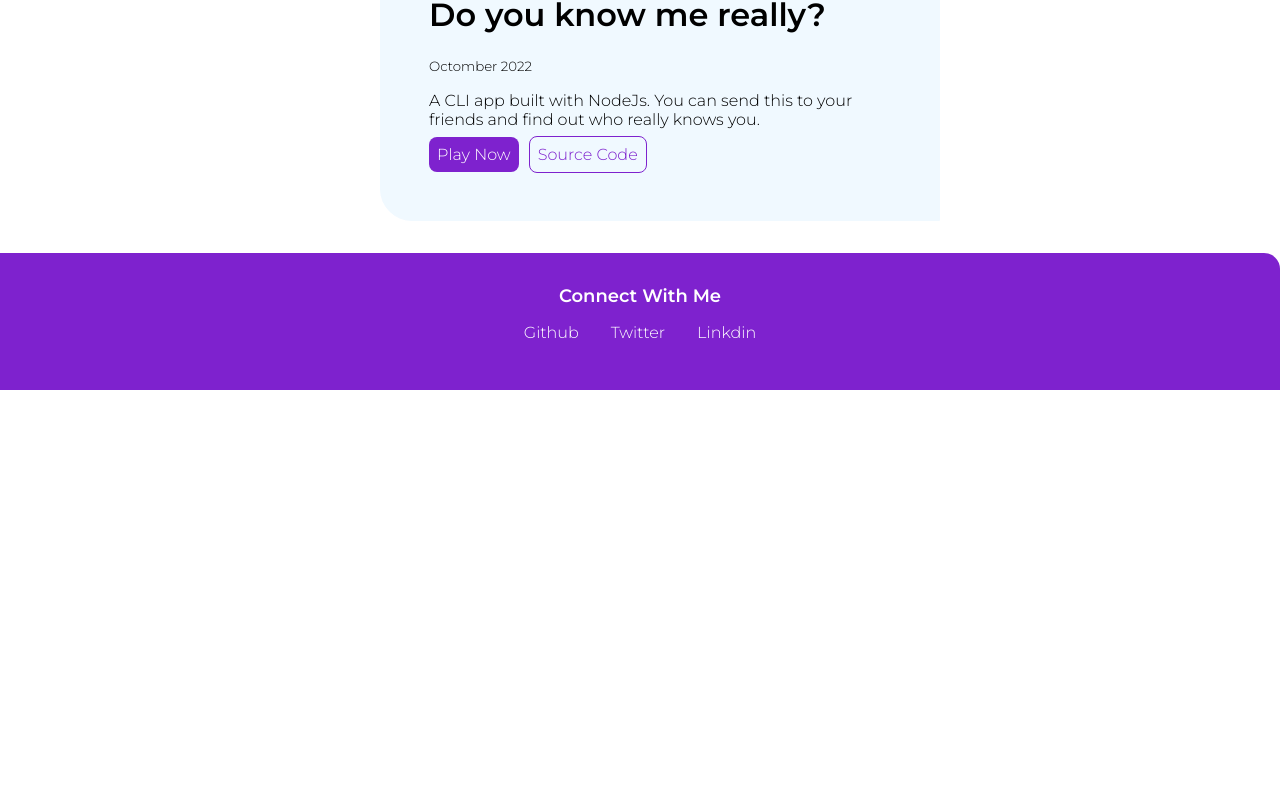
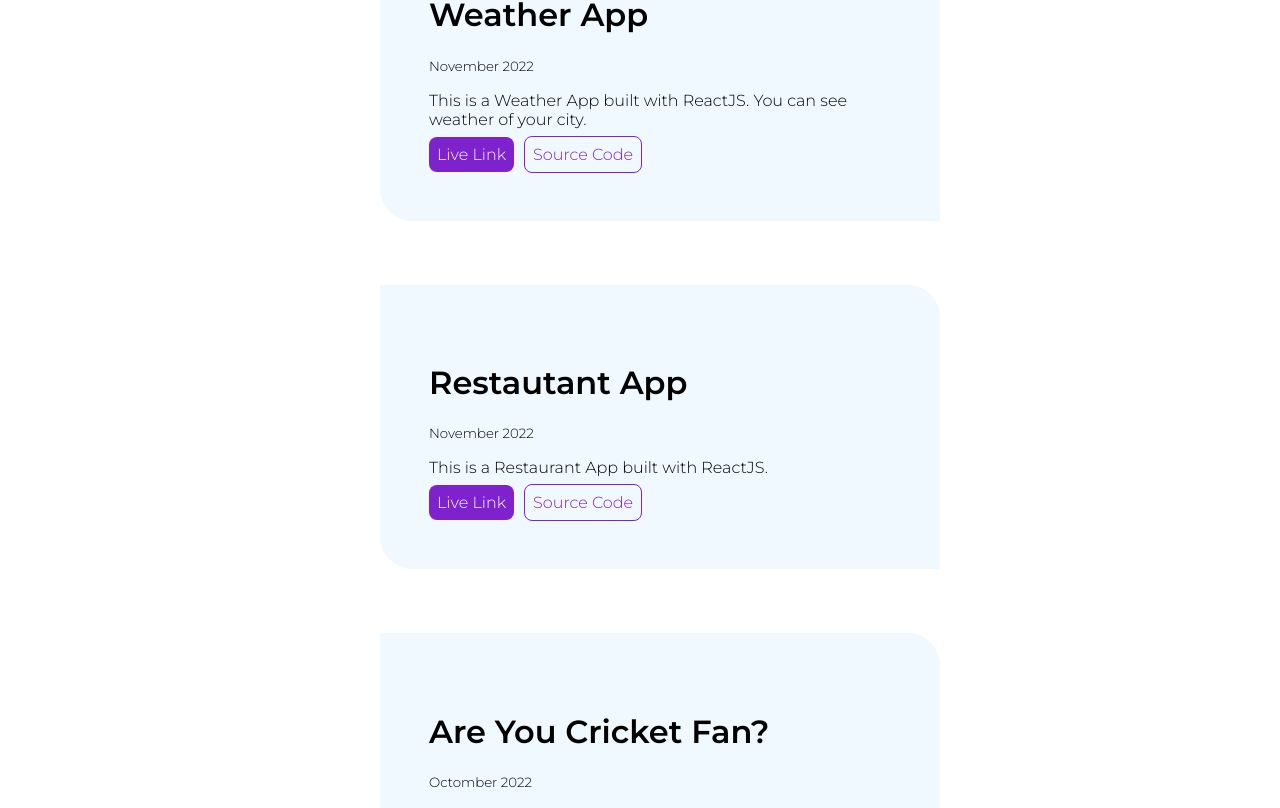
Before and after one commit to yash-purkar/portfolio, a React (Create React App) app: page /projects in a window 1280 px wide. Shown: the part 708-1516 px from the top of the page. Before the commit the page ends 1098 px from the top, so only its background shows below. Built offline with nearby package versions, Linux system fonts and the light colour scheme.

Commit message:
started blog page

```diff
--- a/src/Components/Blogs.js
+++ b/src/Components/Blogs.js
@@ -1,12 +1,13 @@
 import React from 'react'
 import Header from './Header'
 import img from './images/hacker_mindset.svg'
+import Blogsection from './Blogs/blogSection'
 
 const Blogs = () => {
   return (
     <>
       <Header img={img} txt="Read My" htxt="Blogs" />
-      <div>Blogs</div>
+      <Blogsection />
     </>
   )
 }
--- /dev/null
+++ b/src/Components/Blogs/blogSection.js
@@ -0,0 +1,9 @@
+import React from 'react'
+
+const blogSection = () => {
+  return (
+    <div></div>
+  )
+}
+
+export default blogSection
--- a/src/Components/Projects/ProjData.js
+++ b/src/Components/Projects/ProjData.js
@@ -1,5 +1,26 @@
 
 const data = [
+  {
+    heading: "Weather App",
+    date: "November 2022",
+    text: "This is a Weather App built with ReactJS. You can see weather of your city.",
+    liveLink: "https://yashpurkar-weather-app.netlify.app",
+    code: "https://github.com/yash-purkar/weather-app"
+  },
+  {
+    heading: "Restautant App",
+    date: "November 2022",
+    text: "This is a Restaurant App built with ReactJS.",
+    liveLink: "https://yashpurkar-restaurant-app.netlify.app",
+    code: "https://github.com/yash-purkar/restaurant_app"
+  },
+  {
+    heading: "Are You Cricket Fan?",
+    date: "Octomber 2022",
+    text: "A CLI app built with NodeJs.You can send this to friend to check them interest in cricket.",
+    liveLink: "https://replit.com/@YashPurkar1/markTwo?embed=1&output=1",
+    code: "https://github.com/yash-purkar/yashpurkar-markTwo"
+  },
   {
     heading: "Do you know me really?",
     date: "Octomber 2022",
@@ -7,6 +28,7 @@ const data = [
     liveLink: "https://replit.com/@YashPurkar1/markOne?embed=1&output=1",
     code: "https://github.com/yash-purkar/yashpurkar-markOne"
   }
+
 ]
 
 export default data;
--- a/src/Components/Projects/proj_section.js
+++ b/src/Components/Projects/proj_section.js
@@ -15,11 +15,13 @@ const proj_section = ({ heading, date, text, liveLink, code }) => {
             <a
               className="link link-primary hover-primary"
               href={liveLink}
-            >Play Now</a
+              target="_blank"
+            >Live Link</a
             >
             <a
               className="link link-secondary hover-secondary"
               href={code}
+              target="_blank"
             >Source Code</a
             >
           </div>
```
